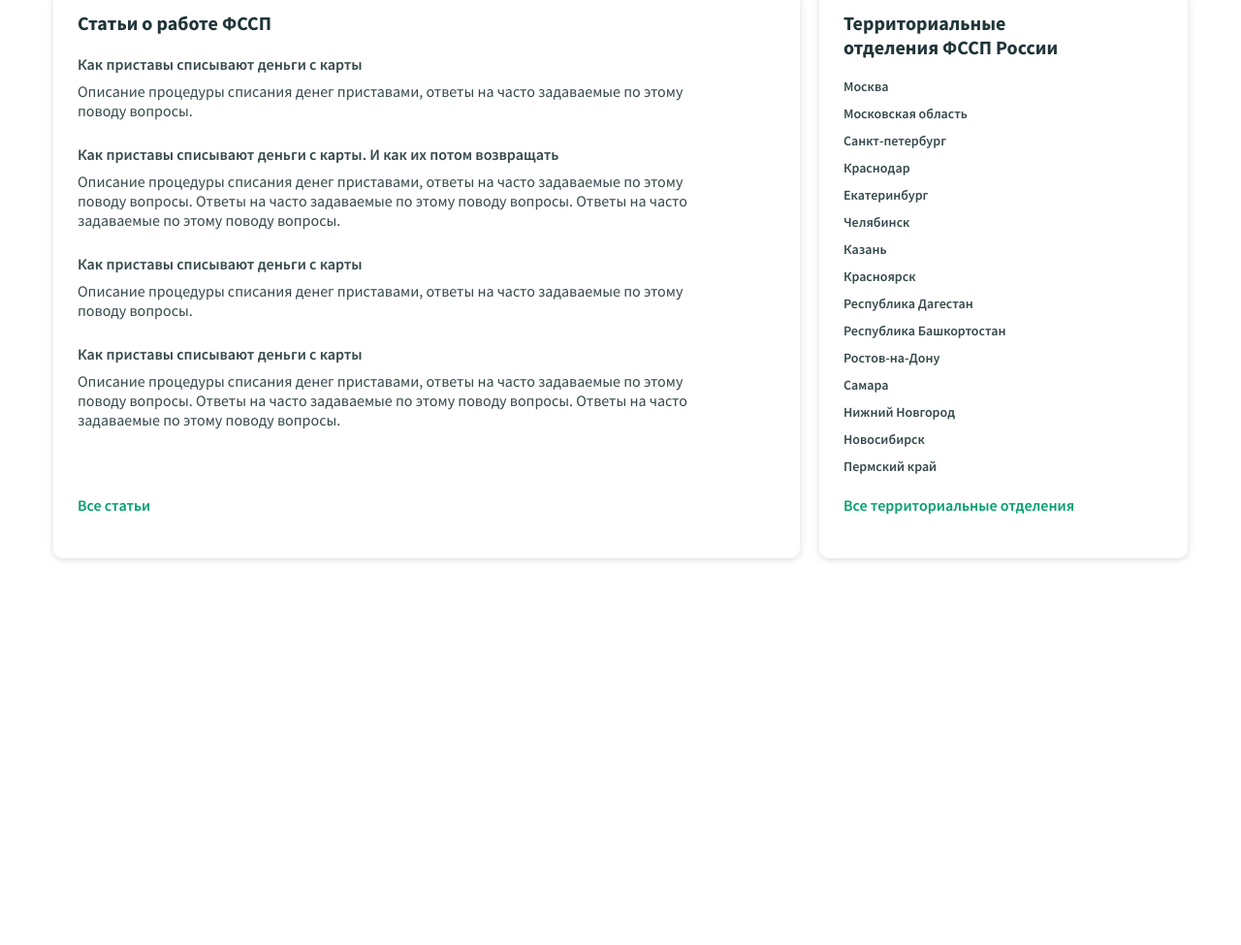
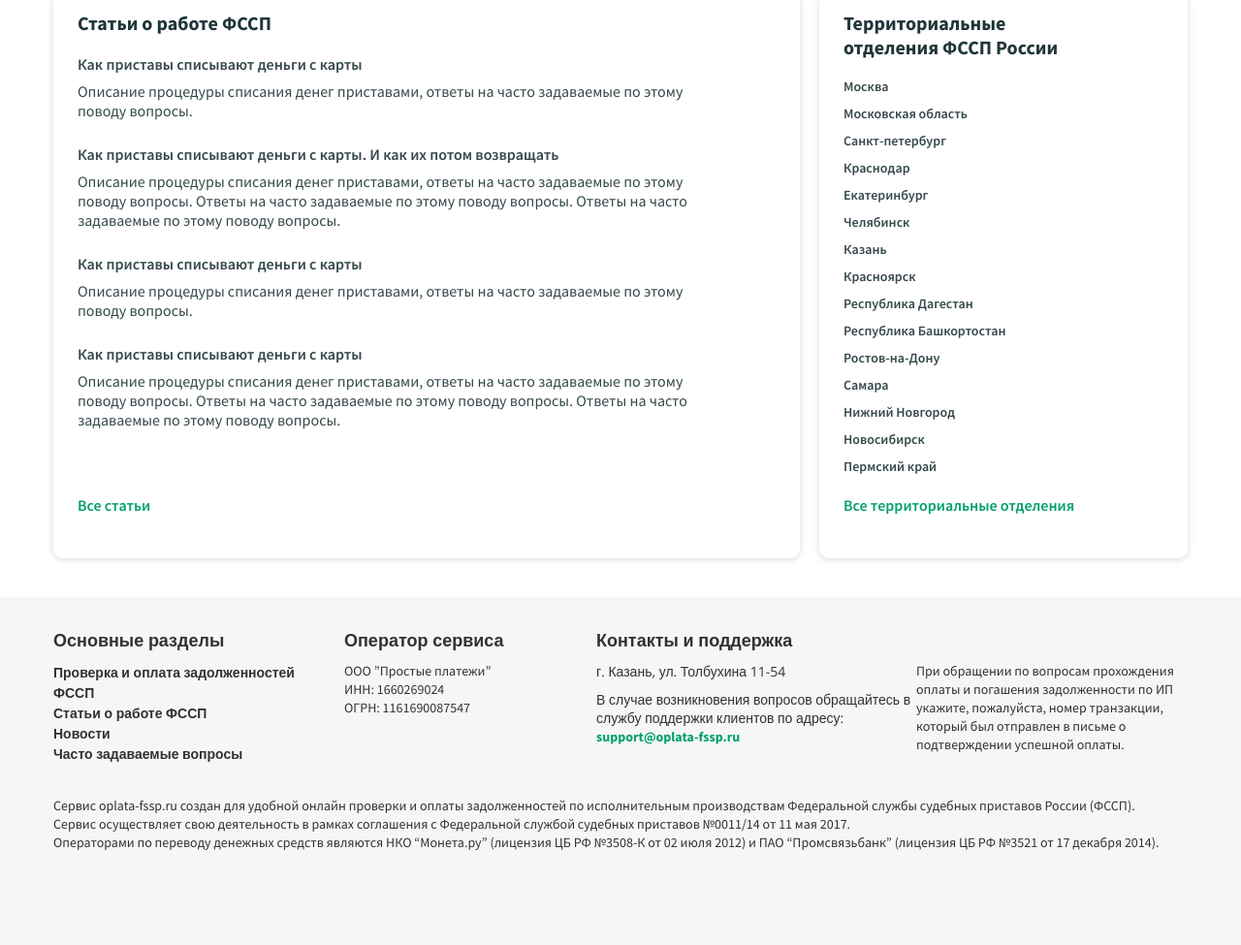
Before and after one commit to Rom555/PPTest, a plain HTML site: page index.html in a window 1280 px wide. Shown: the part 1315-2290 px from the top of the page at 97% size. Before the commit the page ends 1931 px from the top, so only its background shows below. Drawn offline with nearby package versions, Linux system fonts and the light colour scheme.

Commit message:
add footer

```diff
--- a/index.html
+++ b/index.html
@@ -202,6 +202,48 @@
   </div>
   <!-- /.content -->
 
+  <footer class="footer">
+    <div class="container footer-container">
+      <h5 class="footer__title footer-sections-title">Основные разделы</h5>
+      <ul class="footer__list footer-sections-list">
+        <li class="footer__link-item">
+          <a href="#" class="footer__link">Проверка и оплата задолженностей</a>
+        </li>
+        <li class="footer__link-item">
+          <a href="#" class="footer__link">ФССП</a>
+        </li>
+        <li class="footer__link-item">
+          <a href="#" class="footer__link">Статьи о работе ФССП</a>
+        </li>
+        <li class="footer__link-item">
+          <a href="#" class="footer__link">Новости</a>
+        </li>
+        <li class="footer__link-item">
+          <a href="#" class="footer__link">Часто задаваемые вопросы</a>
+        </li>
+      </ul>
+      <h5 class="footer__title footer-operator-title">Оператор сервиса</h5>
+      <ul class="footer__list footer-operator-list">
+        <li class="footer__item">ООО ”Простые платежи”</li>
+        <li class="footer__item">ИНН: 1660269024</li>
+        <li class="footer__item">ОГРН: 1161690087547</li>
+      </ul>
+      <h5 class="footer__title footer-contacts-title">Контакты и поддержка</h5>
+      <div class="footer-contacts-list">
+        <span class="footer__item footer__address">г. Казань, ул. Толбухина 11-54</span>
+        <p class="footer__item">В случае возникновения вопросов обращайтесь в службу поддержки
+          клиентов&nbsp;по&nbsp;адресу: <a href="mailto:support@oplata-fssp.ru" class="footer__mail">support@oplata-fssp.ru</a></p>
+      </div>
+      <p class="footer__item footer-additional-info">При обращении по вопросам прохождения оплаты и погашения задолженности по ИП укажите, пожалуйста, номер транзакции, который был отправлен в письме о подтверждении успешной оплаты.</p>
+      <ul class="footer__list footer-licenses">
+        <li class="footer__item">Сервис oplata-fssp.ru создан для удобной онлайн проверки и оплаты задолженностей по исполнительным производствам Федеральной службы судебных приставов России (ФССП). </li>
+        <li class="footer__item">Сервис осуществляет свою деятельность в рамках соглашения с Федеральной службой судебных приставов №0011/14 от 11 мая 2017.</li>
+        <li class="footer__item">Операторами по переводу денежных средств являются НКО “Монета.ру” (лицензия ЦБ РФ №3508-К от 02 июля 2012) и ПАО “Промсвязьбанк” (лицензия ЦБ РФ №3521 от 17 декабря 2014).</li>
+      </ul>
+    </div>
+    <!-- /.container -->
+  </footer>
+
   <script src="https://unpkg.com/swiper/swiper-bundle.min.js"></script>
   <script src="js/news-swiper.js"></script>
 </body>
--- a/sass/_fonts.sass
+++ b/sass/_fonts.sass
@@ -1 +1,2 @@
 @import url('https://fonts.googleapis.com/css2?family=Source+Sans+Pro:wght@400;600;700;900&display=swap')
+@import url('https://fonts.googleapis.com/css2?family=Open+Sans:wght@400;600;800&display=swap')
--- /dev/null
+++ b/sass/blocks/_footer.sass
@@ -0,0 +1,50 @@
+.footer
+  padding: 32px 0 62px
+  background-color: $secondary
+  color: rgba(0, 0, 0, 0.8)
+  &-container
+    display: grid
+    grid-template-columns: 300px 260px 330px 1fr
+    grid-template-rows: repeat(3, min-content)
+  &-sections
+    &-list
+      grid-row: 2
+  &-operator
+    &-list
+      grid-row: 2
+  &-contacts
+    &-list
+      grid-row: 2
+      font-family: 'Open Sans', sans-serif
+  &-additional-info
+    grid-row: 2
+  &-licenses
+    grid-row: 3
+    grid-column: 1/5
+  &__title
+    margin: 0 0 10px
+    font-family: 'Open Sans', sans-serif
+    font-weight: 800
+    font-size: 18px
+    line-height: 25px
+  &__list
+    margin: 0 0 34px
+    padding: 0
+    list-style-type: none
+  &__link
+    font-family: 'Open Sans', sans-serif
+    font-weight: 600
+    font-size: 14px
+    line-height: 21px
+    color: rgba(0, 0, 0, 0.8)
+  &__item
+    font-weight: 400
+    font-size: 14px
+    line-height: 19px
+  &__address
+    display: inline-block
+    margin-bottom: 10px
+  &__mail
+    font-family: 'Source Sans Pro', sans-serif
+    font-weight: 700
+    color: $primary
--- a/sass/style.sass
+++ b/sass/style.sass
@@ -7,3 +7,4 @@
 @import 'blocks/hero'
 @import 'blocks/news'
 @import 'blocks/content'
+@import 'blocks/footer'
```
Also changed, not shown: css/style.css, 1 other file.
